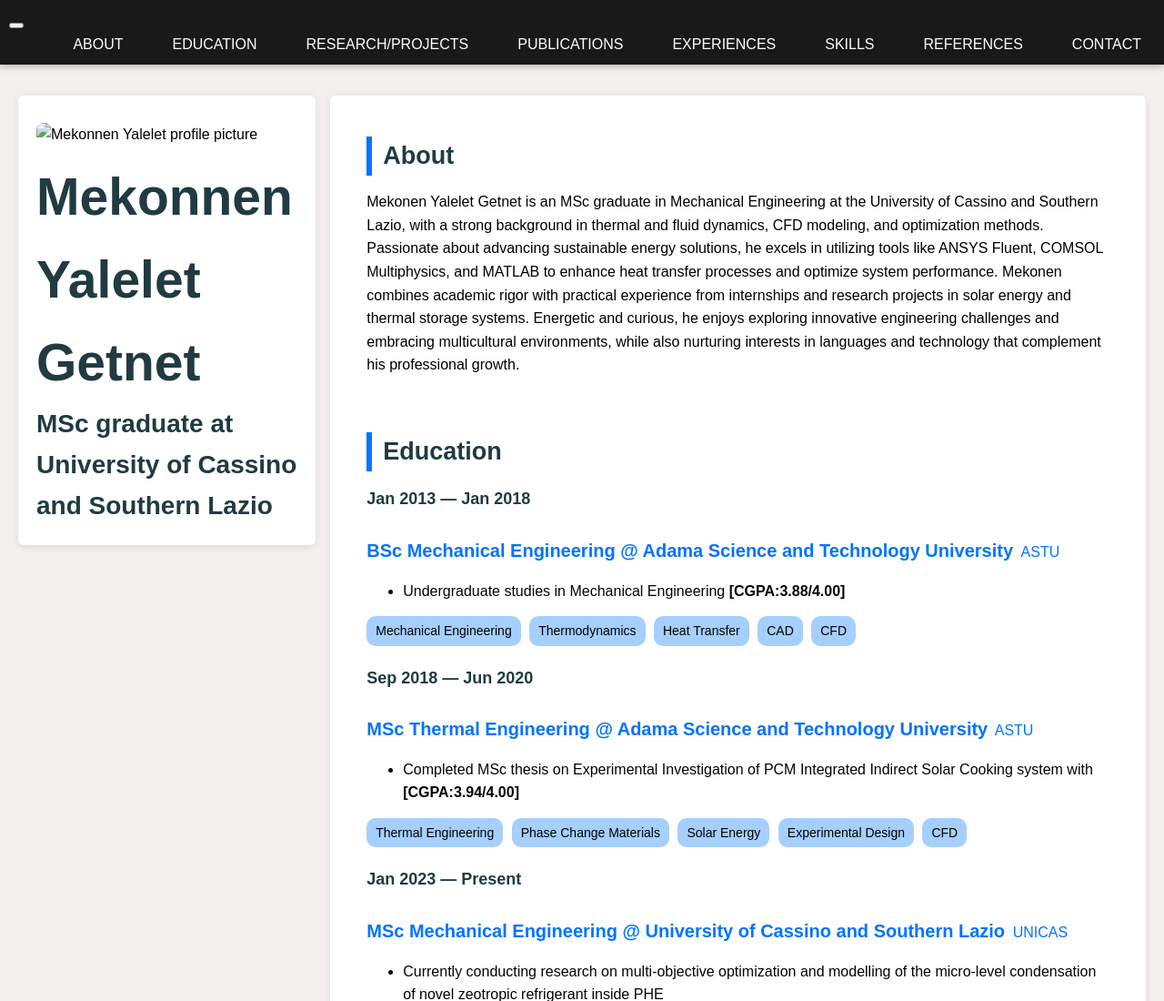
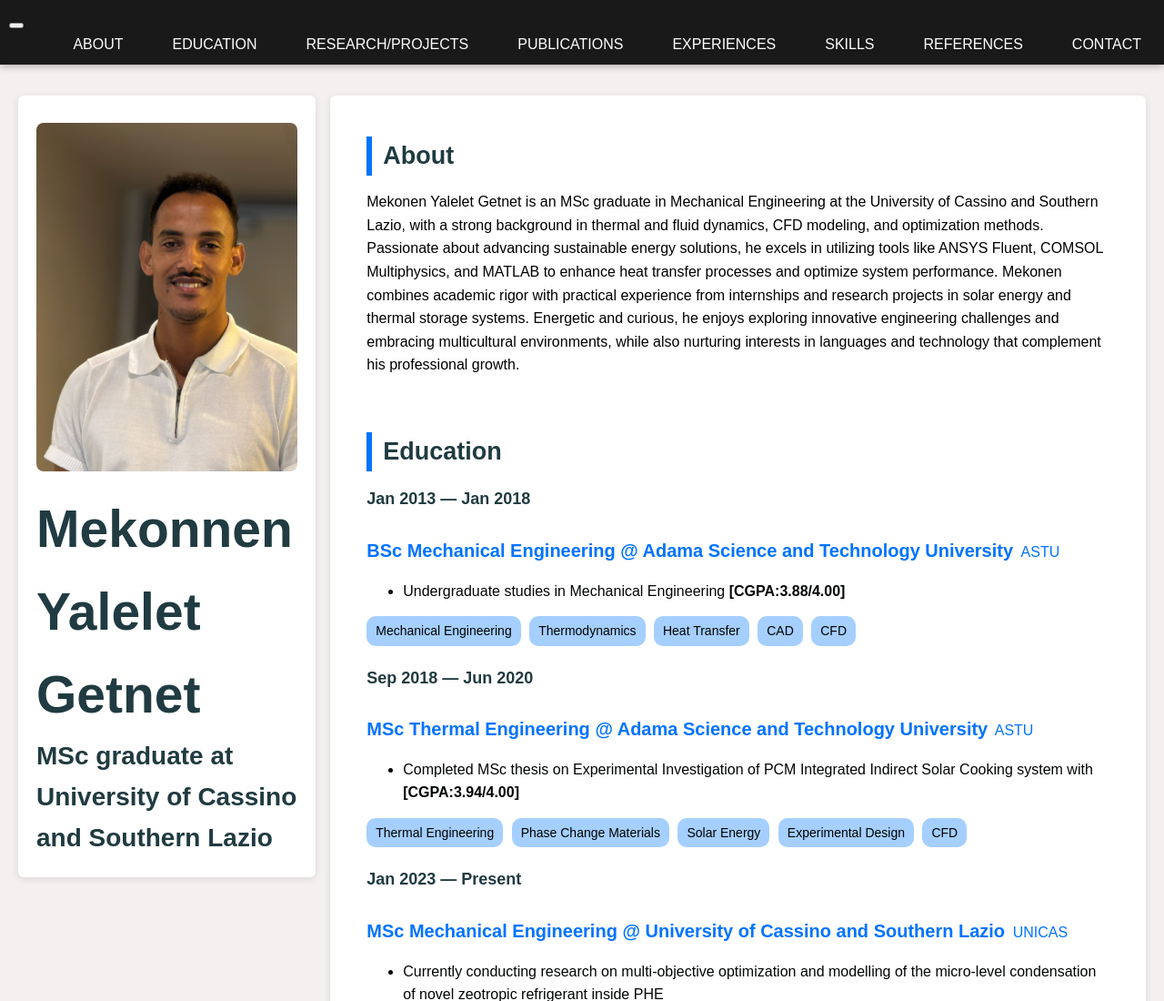
Before and after one commit to mightypen23/Mekonnen-Yalelet-Portfolio, a plain HTML site: page index.html in a window 1280 px wide. Shown: the top 1100 px of the page at 91% size. Drawn offline with Linux system fonts and the light colour scheme.

Commit message:
Changed the profile image path

```diff
--- a/index.html
+++ b/index.html
@@ -49,7 +49,7 @@
 
         <!-- Profile Section -->
         <section id="name-and-pfp">
-            <img class="pfp" src="assets/images/Mekonnen.jpg" alt="Mekonnen Yalelet profile picture">
+            <img class="pfp" src="Mekonnen.jpg" alt="Mekonnen Yalelet profile picture">
             <h1>Mekonnen<br>Yalelet Getnet</h1>
             <h2>MSc graduate at University of Cassino and Southern Lazio</h2>
         </section>
```
